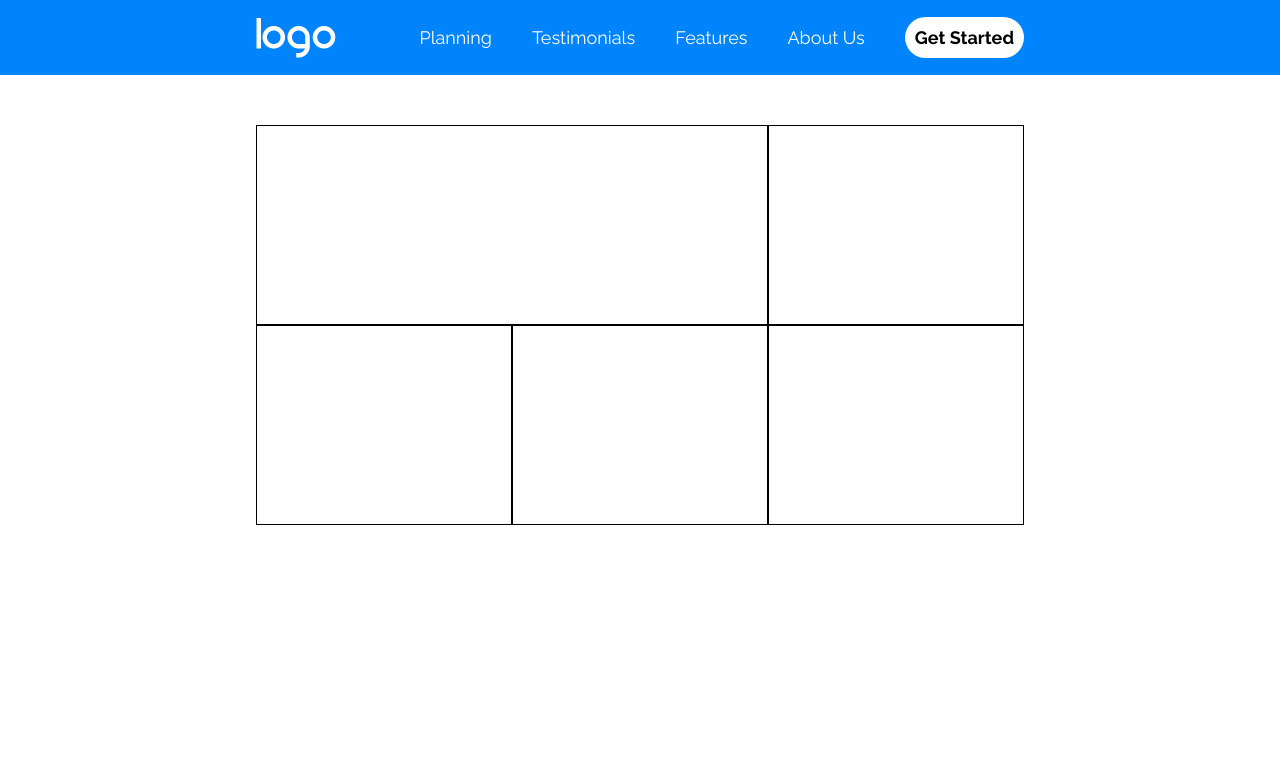
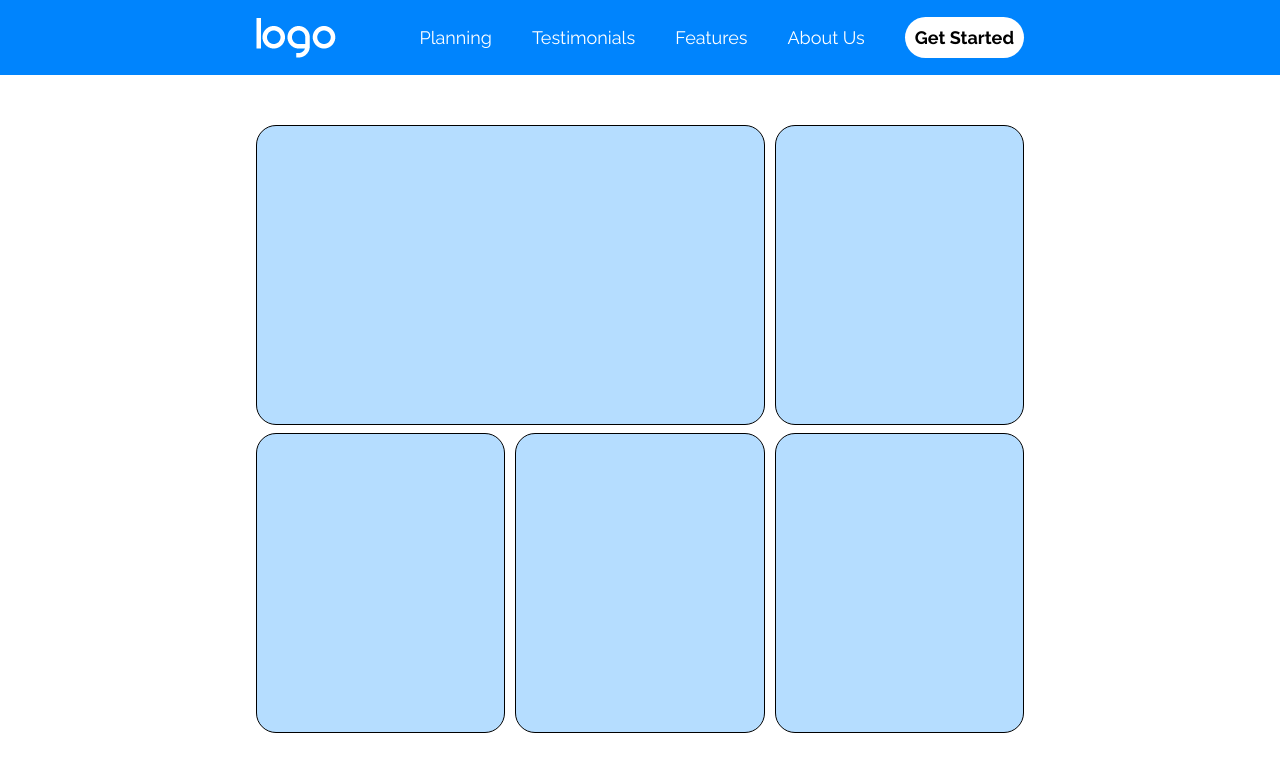
Before and after one commit to 0Daviduo0/htmlcss-responsive-layout, a plain HTML site: page index.html in a window 1280 px wide. Shown: the top 772 px of the page. Drawn offline with Linux system fonts and the light colour scheme.

Commit message:
Desktop - cards structure done

```diff
--- a/css/style.css
+++ b/css/style.css
@@ -62,19 +62,23 @@ main{
 
     .features{
         width: 100%;
-        height: 400px;
+        height: 600px;
         display: flex;
+        justify-content: space-between;
         flex-wrap: wrap;
     }
 
-        .feature-card-big{
-            width: calc((100% / 3) * 2);
-            height: 200px;
+        .feature-card.big{
+            width: calc(((100% - 5px) / 3) * 2);
+            height: 300px;
             border: #000 solid 1px;
+            margin-bottom: 1%;
         }
 
         .feature-card{
-            width: calc(100% / 3);
-            height: 200px;
+            width: calc((100% - 20px) / 3);
+            height: 300px;
             border: #000 solid 1px;
+            background-color: #b5ddff;
+            border-radius: 20px;
         }
--- a/index.html
+++ b/index.html
@@ -53,7 +53,7 @@
 <main>
     <!-- Features -->
     <div class="features">
-        <div class="feature-card-big">
+        <div class="feature-card big">
 
         </div>
 
```
